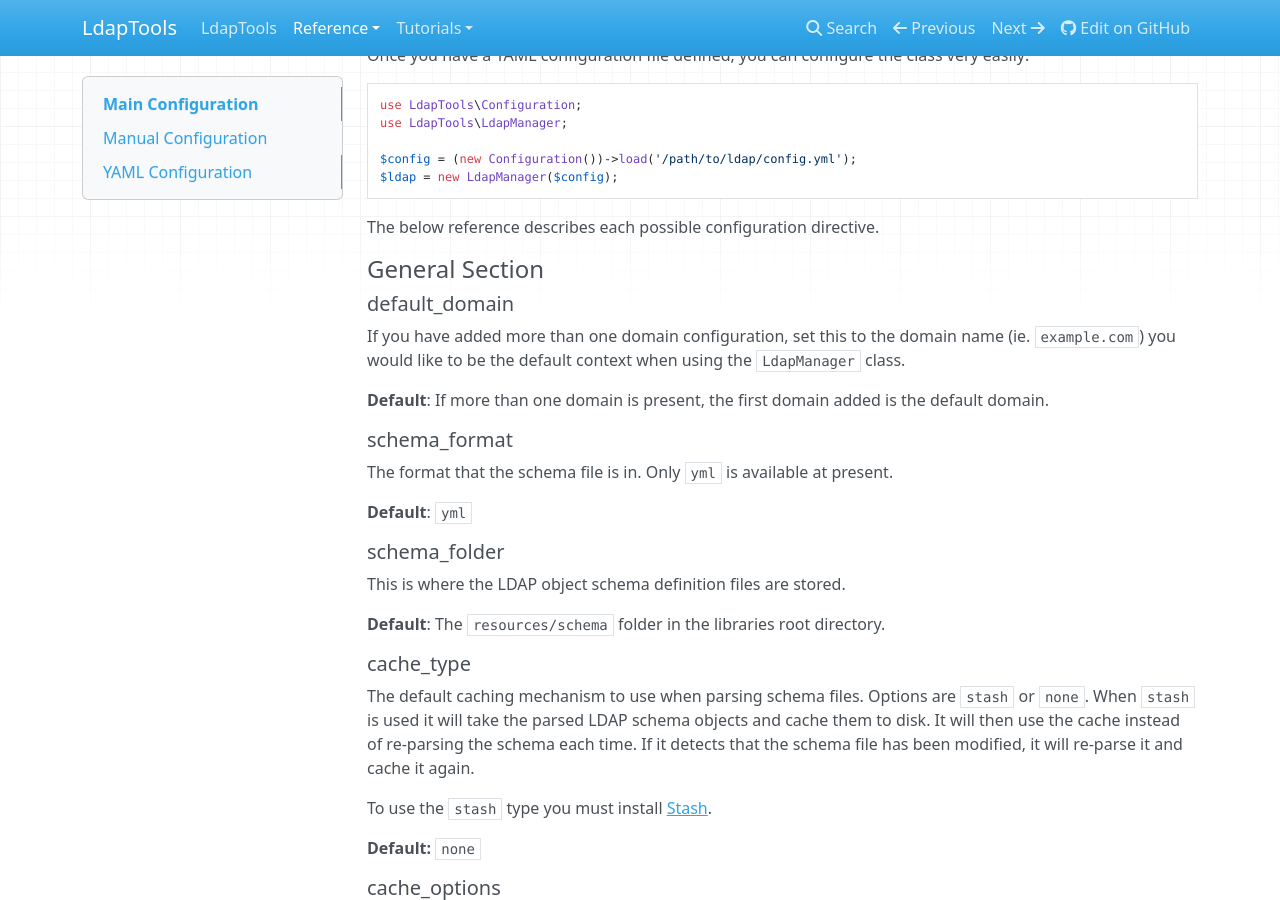
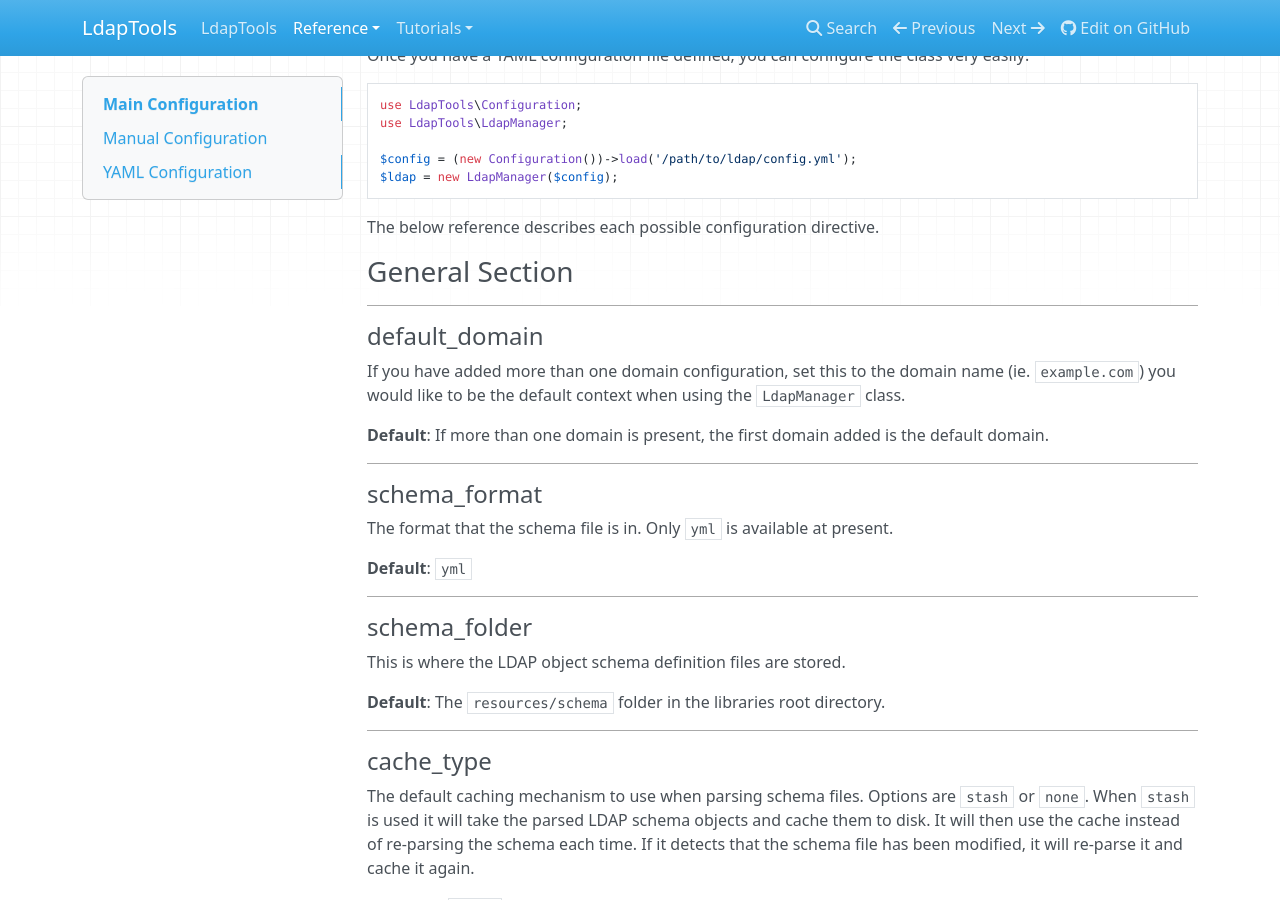
Before and after one commit to ldaptools/ldaptools, an MkDocs documentation site: the page built from docs/en/reference/main-configuration.md, in a window 1280 px wide and 900 px high, scrolled down 1089 px. Built offline with MkDocs 1.6.1, drawn with Linux system fonts in a browser that asks for light colours; nearby versions of some CDN libraries.

```diff
--- a/docs/en/reference/main-configuration.md
+++ b/docs/en/reference/main-configuration.md
@@ -65,28 +65,32 @@ $ldap = new LdapManager($config);
 
 The below reference describes each possible configuration directive.
 
-#### **General Section**
+### **General Section**
 
-##### default_domain
+--------------------
+#### default_domain
 
 If you have added more than one domain configuration, set this to the domain name (ie. `example.com`) you would like to
 be the default context when using the `LdapManager` class.
 
  **Default**: If more than one domain is present, the first domain added is the default domain.
 
-##### schema_format
+ ------------------
+#### schema_format
 
 The format that the schema file is in. Only `yml` is available at present.
 
 **Default**: `yml`
 
-##### schema_folder
+-------------------
+#### schema_folder
 
 This is where the LDAP object schema definition files are stored.
 
 **Default**: The `resources/schema` folder in the libraries root directory.
 
-##### cache_type
+----------------
+#### cache_type
 
 The default caching mechanism to use when parsing schema files. Options are `stash` or `none`. When `stash` is used it
 will take the parsed LDAP schema objects and cache them to disk. It will then use the cache instead of re-parsing the
@@ -96,81 +100,97 @@ To use the `stash` type you must install [Stash](https://github.com/tedious/Stas
 
 **Default:** `none`
 
-##### cache_options
+-------------------
+#### cache_options
 
 An array of options that will be passed to the cache type when it is instantiated.
 
 **Defaults**: No options are passed by default.
 
-#### **Domain Section**
+-------------------
 
-##### domain_name ***(REQUIRED)***
+### **Domain Section**
+----------------------
+
+#### domain_name **(REQUIRED)**
 
 The FQDN of the domain (ie. `example.com`).
 
-##### base_dn ***(REQUIRED)***
+------------------------------
+#### base_dn **(REQUIRED)**
 
 The base DN for searches (ie. `dc=example,dc=com`).
 
-##### username ***(REQUIRED)***
+-------------------------------
+#### username **(REQUIRED)**
 
 The username to use when binding to LDAP.
 
-##### password ***(REQUIRED)***
+-------------------------------
+#### password **(REQUIRED)**
 
 The password to use when binding to LDAP.
 
-##### servers ***(REQUIRED)***
+-------------------------------
+#### servers **(REQUIRED)**
 
 An array of LDAP servers (ie. `[ 'dc01' ]`). When more than one is used it will attempt it each server until it finds
 one it can connect to.
 
-##### server_selection
+-------------------------------
+#### server_selection
 
 When more than one server is listed for a domain, choose which one is selected for the connection. The possible choices
 are `order` (tried in the order they appear) or `random`.
 
 **Default**: `order`
 
-##### page_size
+-------------------------------
+#### page_size
 
 The default page size to use for paging operations.
 
 **Default**: `1000`
 
-##### port
+-------------------------------
+#### port
 
 The default port number to connect to LDAP on.
 
 **Default**: `389`
 
-##### use_ssl
+-------------------------------
+#### use_ssl
 
 Whether or not to talk to LDAP over SSL. The default is `false`. Typically you want to use the `use_tls` directive (in
 the case of Active Directory). Setting this to `true` also changes the port to `636`.
 
 **Default**: `false`
 
-##### use_tls
+-------------------------------
+#### use_tls
 
 Whether or not to initiate TLS when connecting to LDAP. This is required for certain LDAP operations (such as password
 changes in Active Directory).
 
 **Default**: `false`
 
-##### ldap_type
+-------------------------------
+#### ldap_type
 
 The LDAP type for this domain. Choices are `ad` or `openldap`.
 
 **Default**: `ad`
 
-##### lazy_bind
+-------------------------------
+#### lazy_bind
 
 If set to `true`, then the connection will not automatically connect and bind when first created.
 
 **Default**: `false`
 
-##### schema_name
+-------------------------------
+#### schema_name
 
 The schema name to use for this domain. This typically refers to the name of the schema file to use within the path
 defined by the `schema_folder` directive in the general section.
```
Also changed, not shown: docs/en/reference/schema-configuration.md (+15 -8 lines).
